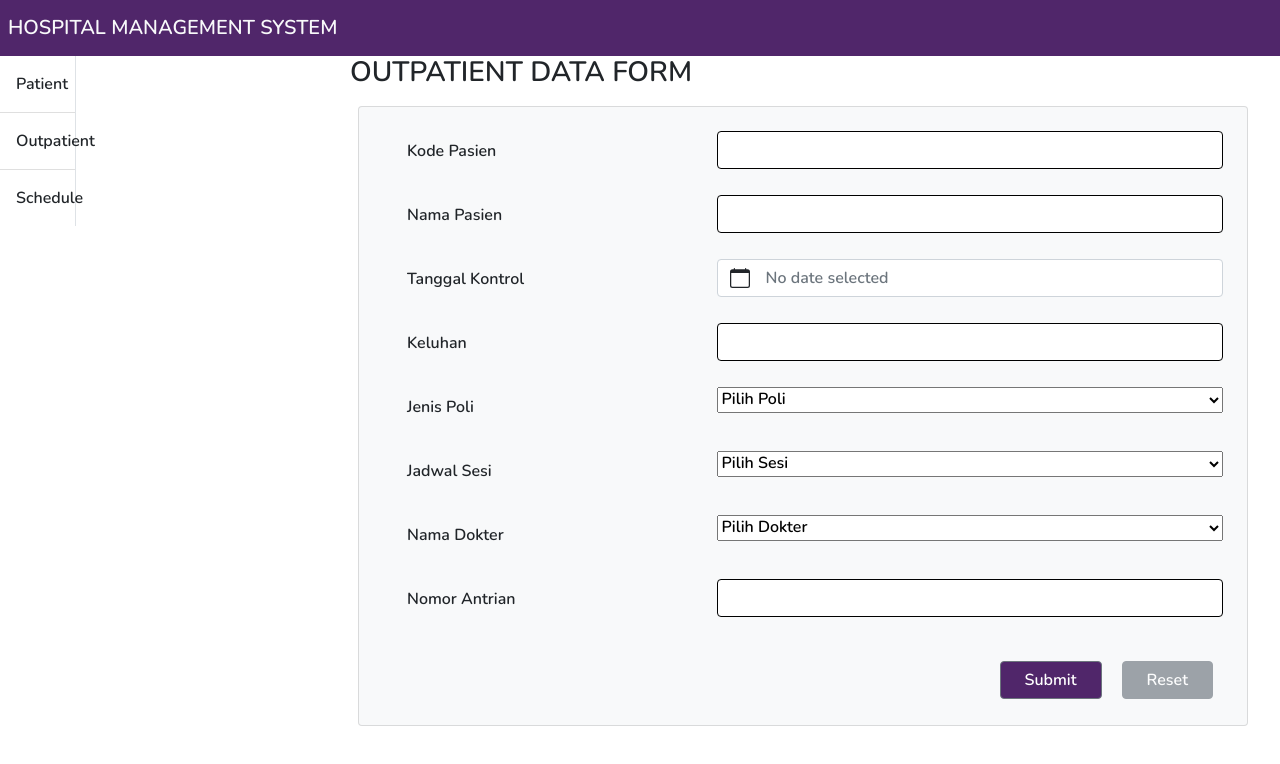
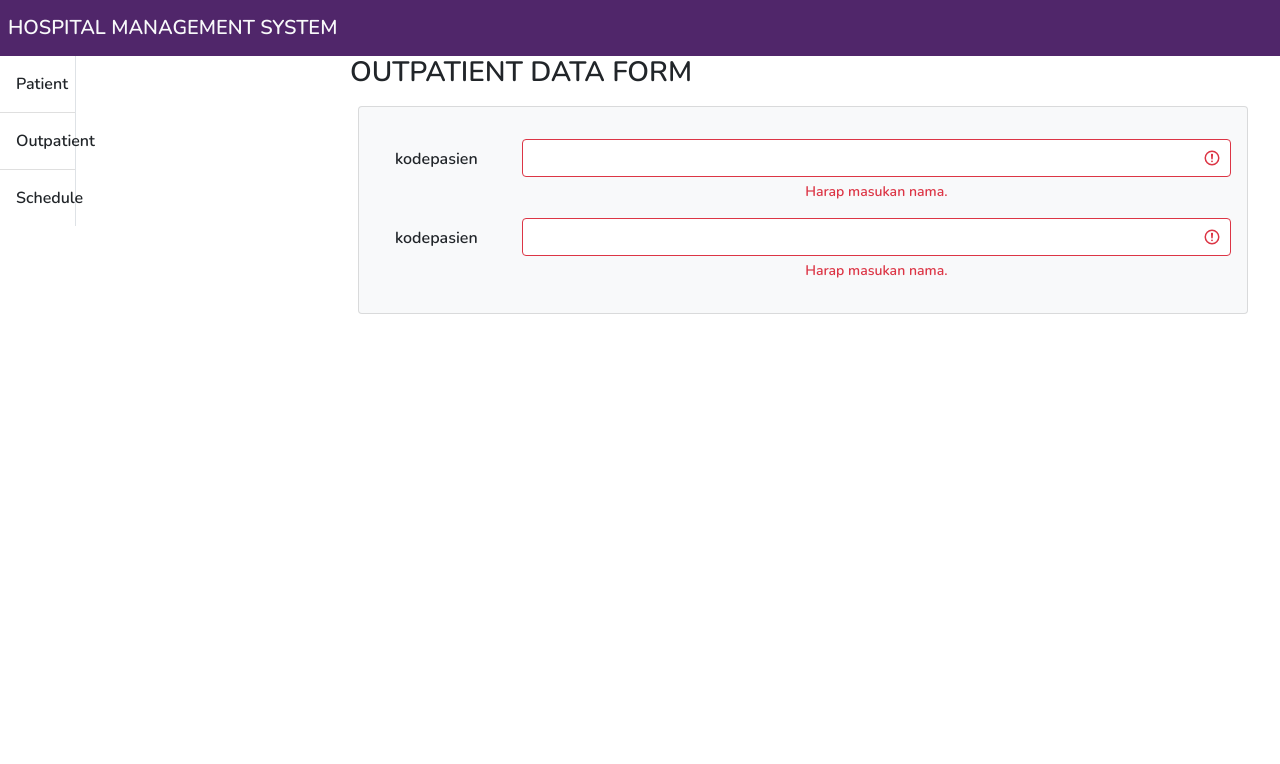
Before and after one commit to altacapstone36/frontend-vuejs, a Vue app: page /addoutpatient in a window 1280 px wide. Shown: the top 764 px of the page. Built offline with nearby package versions, Linux system fonts and the light colour scheme.

Commit message:
feat : finishing outpatient (revisi addoutpatient)

```diff
--- a/src/views/outpatientadd.vue
+++ b/src/views/outpatientadd.vue
@@ -5,87 +5,39 @@
             <h3>OUTPATIENT DATA FORM</h3>
         </div>
         <div class="d-block cardinput">
-            <b-card bg-variant="light" class="card text-center mx-2 my-2 text-purple">
+        <b-card bg-variant="light" class="card text-center mx-2 my-2 text-purple">
+          <b-row class="my-3">
+            <b-col cols="2">
+              <label class="mt-2" aria-controls="fieldset-1">kodepasien</label>
+            </b-col>
+              <b-col cols="10">
+              <b-form-group
+                id="fieldset-1"
+                :invalid-feedback="invalidFeedback"
+                :state="state"
+              >
+          <b-form-input id="input-1" v-model="name" :state="state" trim></b-form-input>
+        </b-form-group>
+              </b-col>
+          </b-row>
 
- <b-form @submit="onSubmit" @reset="onReset">
-    <table class="table table-borderless">
-        <tbody>
-            <tr class="tablerow">
-                <td><p class="textmargin">Kode Pasien</p></td>
-                <td>
-                <b-form-input v-model="kodepasien" class="inputdata"></b-form-input>
-                </td>
-            </tr>
-             <tr class="tablerow">
-                <td><p class="textmargin">Nama Pasien</p></td>
-                <td>
-                <b-form-input v-model="kodepasien" class="inputdata"></b-form-input>
-                </td>
-            </tr>
-             <tr class="tablerow">
-                <td><p class="textmargin">Tanggal Kontrol</p></td>
-                <td>
-                <b-form-datepicker id="example-datepicker" v-model="value" class="mb-2"></b-form-datepicker>
-                </td>
-            </tr>
-            <tr class="tablerow">
-                <td><p class="textmargin">Keluhan</p></td>
-                <td>
-                <b-form-input v-model="kodepasien" class="inputdata"></b-form-input>
-               </td>
-            </tr>
-            <tr class="tablerow">
-                <td><p class="textmargin">Jenis Poli</p></td>
-                <td>
-                <b-form-select
-                        id="input-3"
-                        v-model="food"
-                        :options="poli"
-                        required
-                        class="w-100"
-                      ></b-form-select>
-                </td>
-            </tr>
-            <tr class="tablerow">
-                <td><p class="textmargin">Jadwal Sesi</p></td>
-                <td>
-                <b-form-select
-                        id="input-3"
-                        v-model="food"
-                        :options="sesi"
-                        required
-                        class="w-100"
-                      ></b-form-select>
-                </td>
-            </tr>
-            <tr class="tablerow">
-                <td><p class="textmargin">Nama Dokter</p></td>
-                <td>
-                <b-form-select
-                        id="input-3"
-                        v-model="food"
-                        :options="dokter"
-                        required
-                        class="w-100"
-                      ></b-form-select>
-                </td>
-            </tr>
-            <tr class="tablerow">
-                <td><p class="textmargin">Nomor Antrian</p></td>
-                <td>
-                <b-form-input v-model="kodepasien" class="inputdata"></b-form-input>
-               </td>
-            </tr>
+          <b-row class="my-3">
+            <b-col cols="2">
+              <label class="mt-2" aria-controls="fieldset-1">kodepasien</label>
+            </b-col>
+              <b-col cols="10">
+              <b-form-group
+                id="fieldset-2"
+                :invalid-feedback="invalidFeedback"
+                :state="state"
+              >
+          <b-form-input id="input-2" v-model="name" :state="state" trim></b-form-input>
+        </b-form-group>
+              </b-col>
+          </b-row>
 
-                    </tbody>
 
-    </table>
-    <div class="d-flex mx-2 justify-content-end">
-    <b-button type="submit"  class="unguprimary btnset">Submit</b-button>
-    <b-button disabled type="reset" class="unguprimary btnset">Reset</b-button>
-    </div>
-    </b-form>
-    </b-card>
+        </b-card>
 
         </div>
 
@@ -101,9 +53,9 @@ export default {
       },
       invalidFeedback() {
         if (this.name.length > 0) {
-          return 'Enter at least 4 characters.'
+          return 'Minimal 4 huruf characters.'
         }
-        return 'Please enter something.'
+        return 'Harap masukan nama.'
       }
     },
     data() {
--- a/src/views/outpatientlist.vue
+++ b/src/views/outpatientlist.vue
@@ -6,10 +6,10 @@
         </div>
         <div class="d-flex">
           <b-card>
-          <b-form-datepicker id="example-datepicker" v-model="value" aria-controls="my-table" button-only class="mb-2"></b-form-datepicker>
+          <b-form-datepicker id="example-datepicker" v-model="minDate" aria-controls="my-table" button-only class="mb-2"></b-form-datepicker>
           </b-card>
           <b-card>
-          <b-form-datepicker id="example-datepicker" v-model="value" button-only aria-controls="my-table" class="mb-2"></b-form-datepicker>
+          <b-form-datepicker id="example-datepicker" v-model="maxDate" button-only aria-controls="my-table" class="mb-2"></b-form-datepicker>
           </b-card>
           <p>Value: '{{ value }}'</p>
         </div>
```
